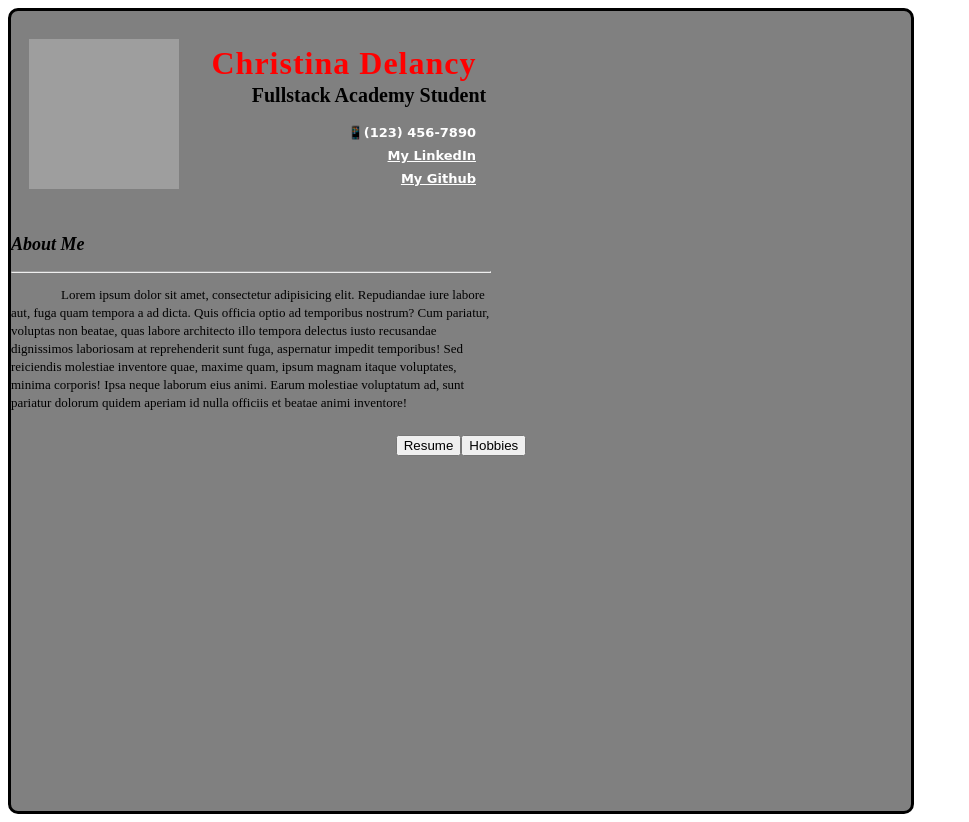
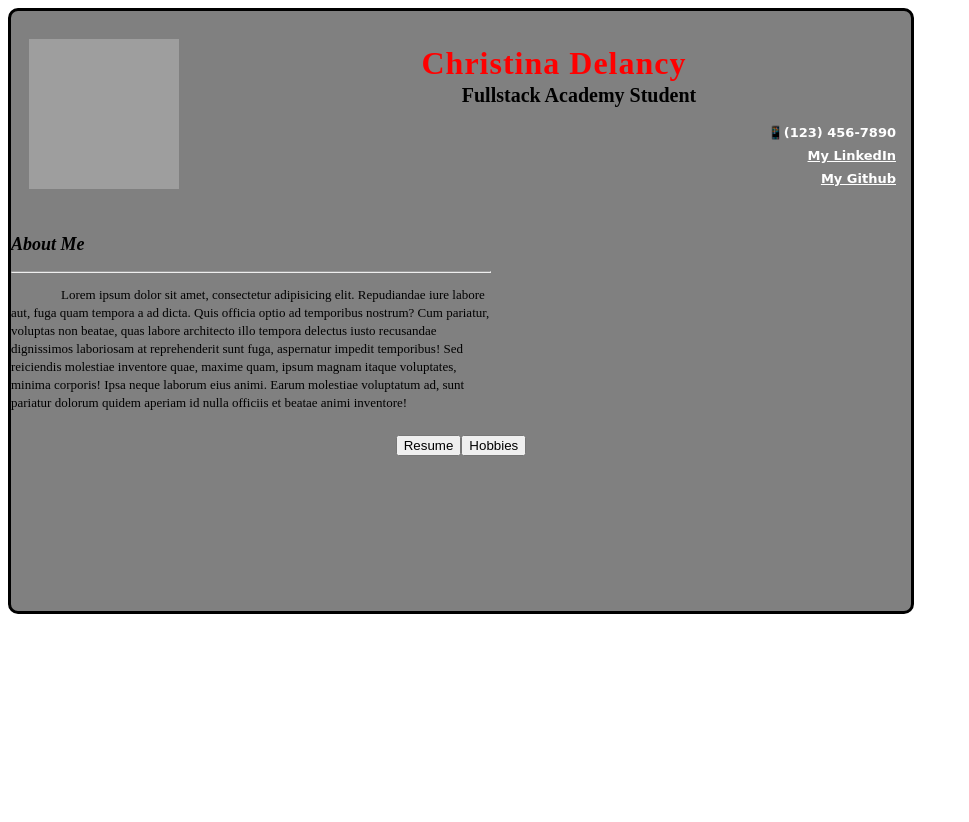
Before and after one commit to CDelancy19/about-me, a plain HTML site: page index.html in a window 1280 px wide. Shown: the whole page, without its empty margins (0-969 px from the left). After the commit the page ends 800 px from the top, so only its background shows below. Drawn offline with Linux system fonts and the light colour scheme; grey boxes are pictures that could not be loaded.

Commit message:
Update index.html

```diff
--- a/index.html
+++ b/index.html
@@ -6,7 +6,7 @@
   <title>About Me</title>
 <style id="jsbin-css">
 .container {
-  height: 800px;
+  height: 600px;
   width: 900px;
   border: 3px solid black;
   background-color: gray;
@@ -20,8 +20,7 @@
   margin : 10px auto;
   line-height: 0px;
   display: inline-block;
-
-  width: 480px;
+  width: 900px;
 }
 
 #me {
```
